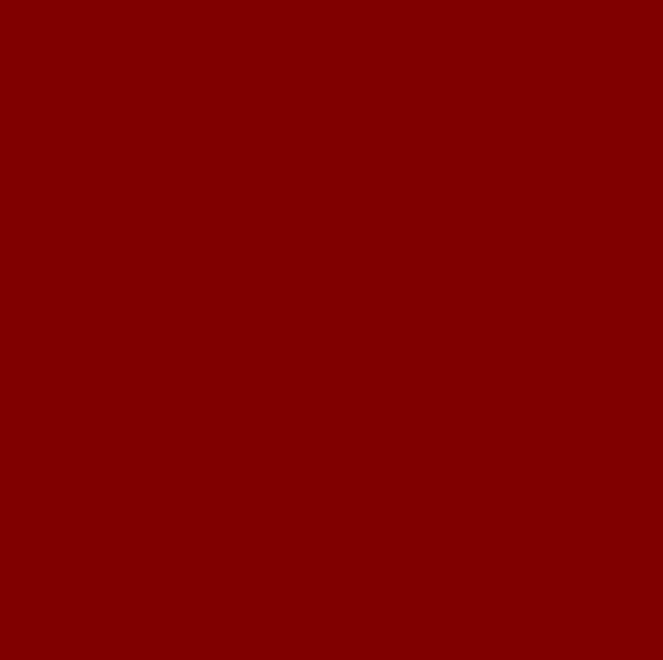
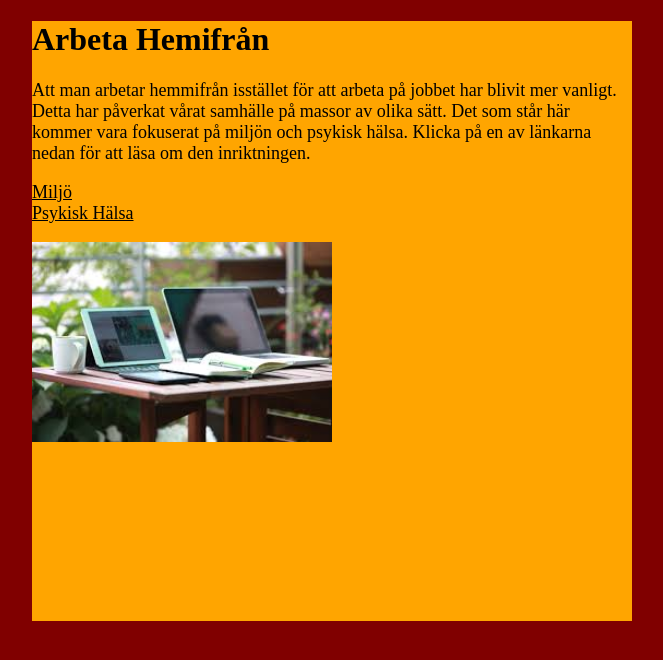
Before and after one commit to AktaManen/arbeta, a plain HTML site: page index.html in a window 1280 px wide. Shown: the whole page, without its empty margins (308-971 px from the left). Drawn offline with Linux system fonts and the light colour scheme.

Commit message:
frärdig

```diff
--- a/index.html
+++ b/index.html
@@ -2,9 +2,16 @@
 <html>
 	<head>
 		<link href="styles/style.css" rel="stylesheet">
+		<meta charset="utf-8">
 		<title>Arbeta Hemifrån</title>
 	</head>
 	<body>
-
+		<link href="miljö.html">
+		<link href="hälsa.html">
+		<h1>Arbeta Hemifrån</h1>
+		<p>Att man arbetar hemmifrån isstället för att arbeta på jobbet har blivit mer vanligt. Detta har påverkat vårat samhälle på massor av olika sätt. Det som står här kommer vara fokuserat på miljön och psykisk hälsa. Klicka på en av länkarna nedan för att läsa om den inriktningen.</p>
+		<a href="miljö.html">Miljö</a> <br>
+		<a href="hälsa.html">Psykisk Hälsa</a> <br> <br>
+		<img src="images/dator.jpg" height="200" width="300">
 	</body>
 </html>
--- a/styles/style.css
+++ b/styles/style.css
@@ -5,6 +5,15 @@ html {
 body {
 	background-color: orange;
 	margin: auto;
-	max-width: 600px
+	max-width: 600px;
 	height: 600px;
 }
+
+p {
+	font-size: 18px;
+}
+
+a {
+	color: black;
+	font-size: 18px;
+}
```
Also changed, not shown: hälsa.html (added, +17 -0 lines), miljö.html (added, +17 -0 lines), images/dator.jpg (added), images/hjärna.JPG (added), images/isbjörn.jpg (added), 1 other file. Lines whose indentation alone changed are shown as unchanged.
